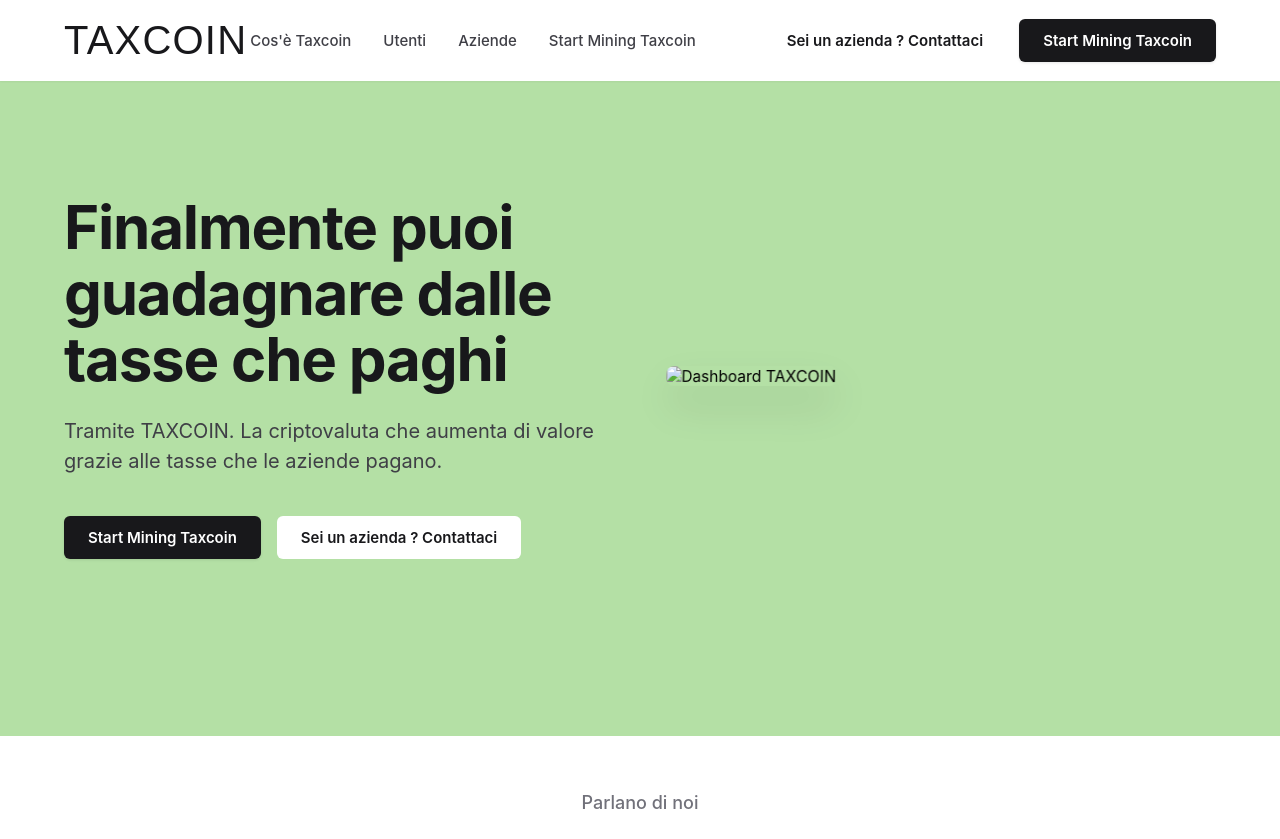
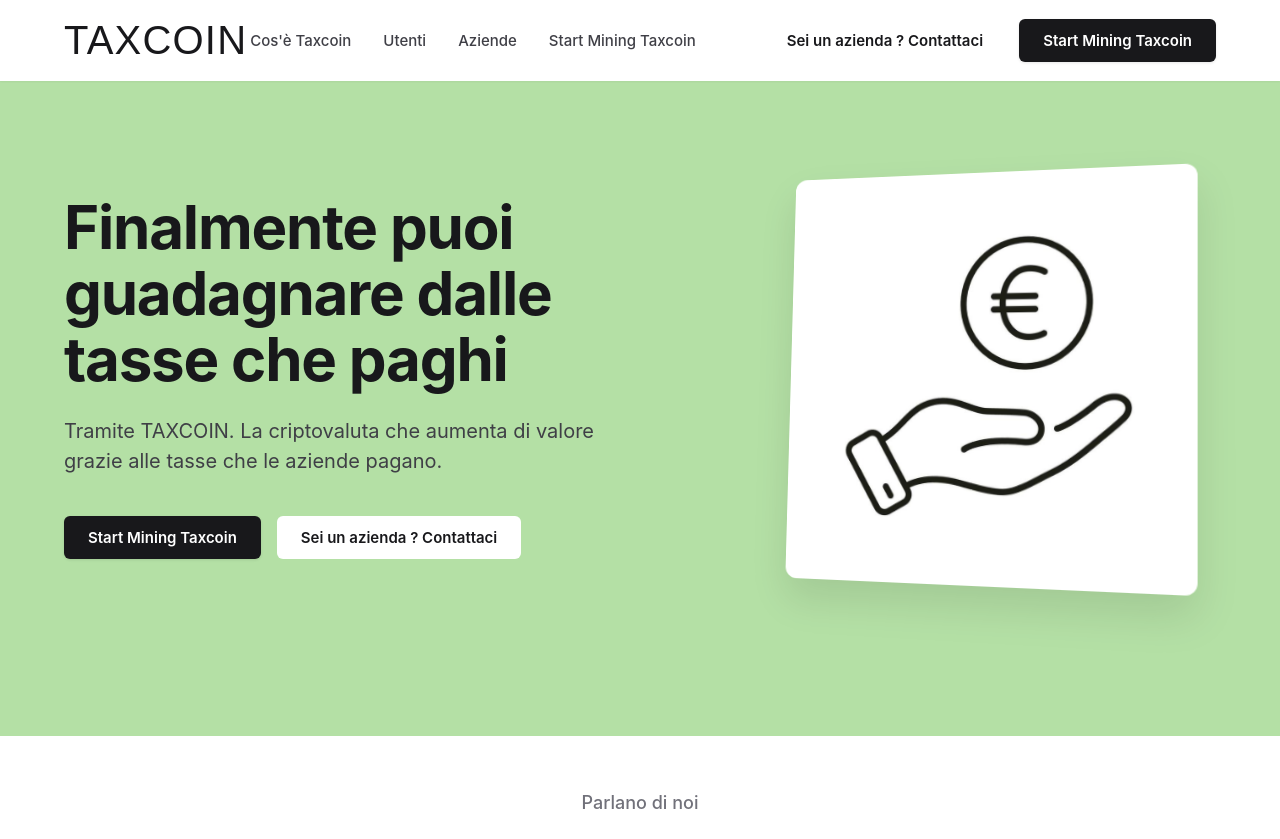
Before and after one commit to eltonanit/mvp-taxcoin-1, a website: page public/index.html in a window 1280 px wide. Shown: the top 839 px of the page. Drawn offline with nearby package versions, Linux system fonts and the light colour scheme; a web font is replaced by a local one.

Commit message:
upd images 2

```diff
--- a/public/css/styles.css
+++ b/public/css/styles.css
@@ -101,13 +101,16 @@
 
 .hero-image-container {
     position: relative;
-    width: 48%;
+    width: 40%;
     z-index: 1;
+    display: flex;
+    justify-content: center;
+    align-items: center;
 }
 
 .hero-image {
-    width: 100%;
-    border-radius: 8px;
+    width: 90%;
+    border-radius: 12px;
     box-shadow: 0 20px 40px rgba(0,0,0,0.1);
     transform: perspective(1000px) rotateY(-12deg) rotateX(4deg);
     transition: transform 0.4s ease;
--- a/public/index.html
+++ b/public/index.html
@@ -41,7 +41,7 @@
             </div>
         </div>
         <div class="hero-image-container" data-aos="fade-left" data-aos-delay="200">
-            <img src="./images/hand-cash.jpg" alt="Dashboard TAXCOIN" class="hero-image">
+            <img src="/images/hand-cash.jpg" alt="Guadagna dalle tue tasse con TAXCOIN" class="hero-image">
         </div>
     </section>
 
```
Also changed, not shown: move-image.js (added, +13 -0 lines), public/images/hand-cash.jpg (added).
